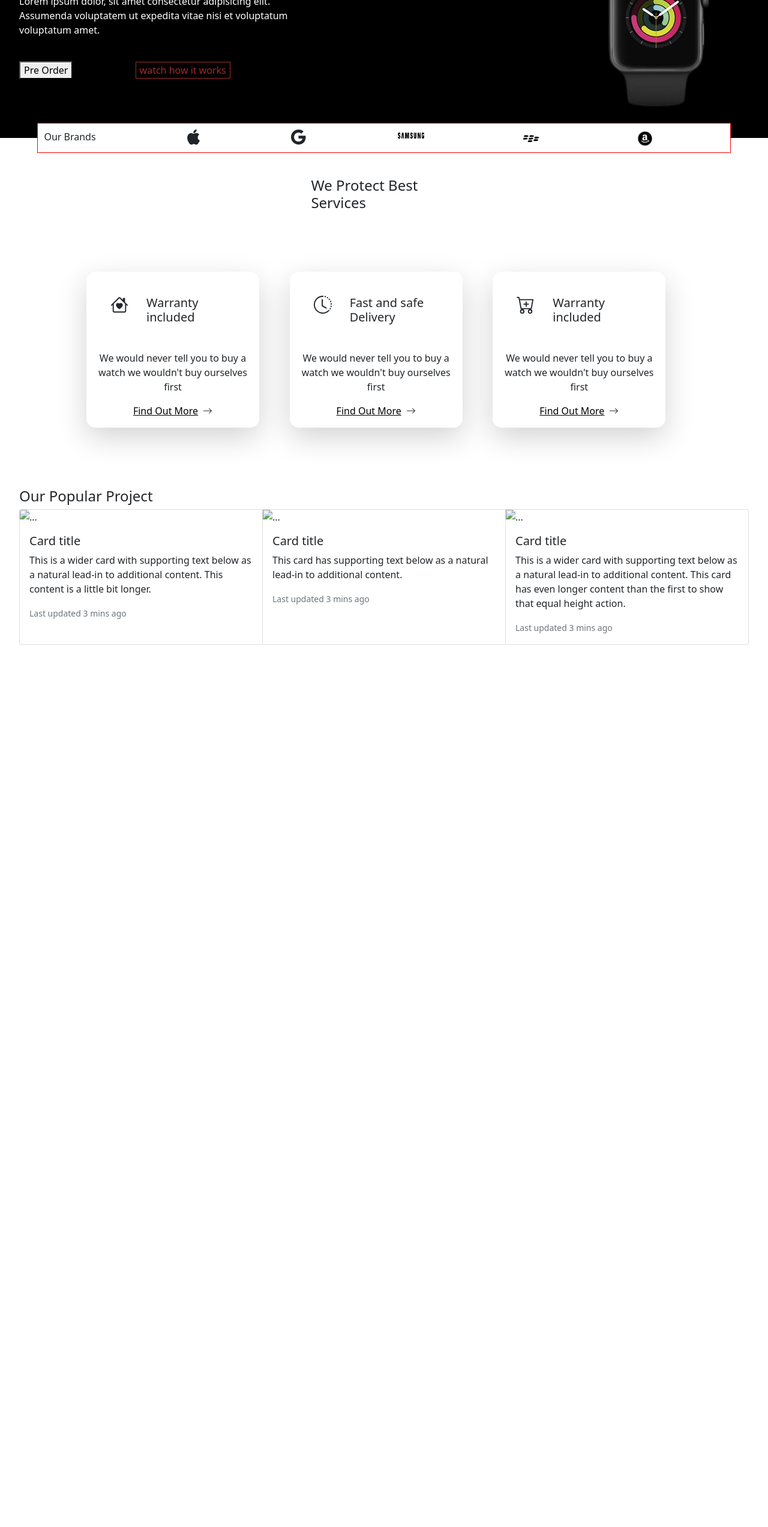
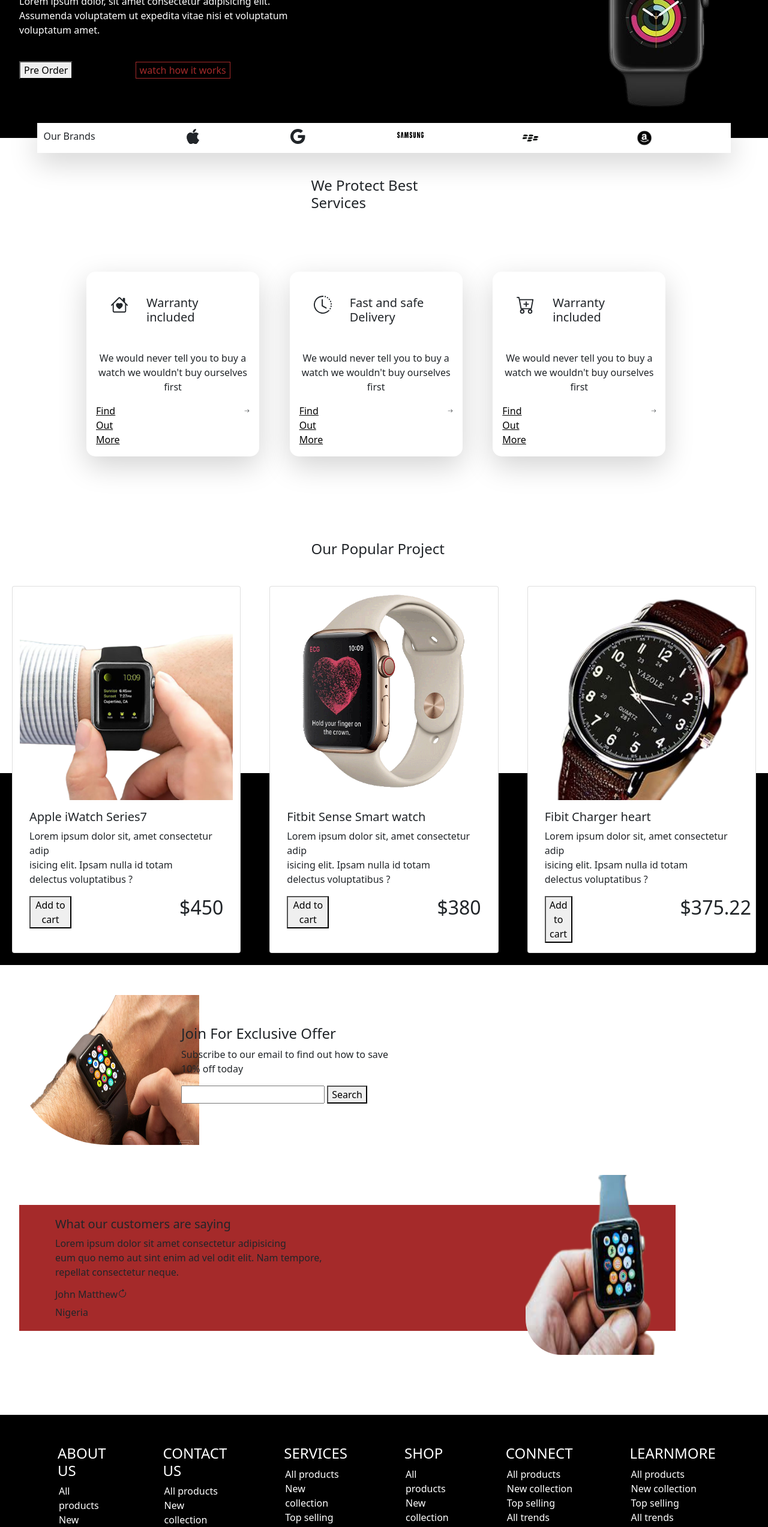
Before and after one commit to iPappyDev/Phone-Store, a plain HTML site: page index.html in a window 1280 px wide. Shown: the part 240-2786 px from the top of the page at 60% size. Before the commit the page ends 1315 px from the top, so only its background shows below. Drawn offline with Linux system fonts and the light colour scheme.

Commit message:
added the index.html

```diff
--- a/index.css
+++ b/index.css
@@ -10,3 +10,106 @@
     color: brown !important;
     /* font-size: 25px !important; */
 }
+.headsection{
+    display: flex; padding-top: 50px; height: 50vh; margin: auto; width: 95%;
+}
+.headsection p{
+    margin-top: 30px;
+}
+#headdiv{
+    margin-top: 40px;
+}
+#headButton{
+    margin-left: 100px; color: brown; border: 1px brown solid; background-color: black;
+}
+#headimgdiv{
+    margin-left: 400px;
+}
+.secSection{
+    margin: auto; width: 95%;
+}
+#secSectionDiv{
+    height: 50px; width: 95%; margin: auto; margin-top: -25px; background-color: white;
+}
+#secDivSect{
+    display: flex; padding-top: 10px; gap: 150px;
+}
+#secDivSect p{
+    margin-left: 10px;
+}
+.secDivSectImg1{
+    height: 20px; width: 50px;
+}
+.secDivSectImg2{
+    height: 30px; width: 50px;
+}
+.secDivSectImg3{
+    height: 30px; width: 30px;
+}
+.secSection h4{
+    margin: auto; width: 20%; margin-top: 40px;
+}
+#secSection2div{
+    width: 100%; padding: 100px;
+}
+#secSection2div h5{
+    margin-left: 30px;
+}
+#secSection2div a{
+    color: black !important
+}
+#svgDiv{
+    display: flex; justify-content: center;
+}
+.card-body div{
+    display: flex; gap: 180px;
+}
+.trdSection{
+    height: 40vh; background-color: black; margin-top: -300px;
+}
+.f4tSection{
+    margin: auto; width: 95%;
+}
+.f4tSection img{
+    height: 250px; width: 300px; border-radius: 50% 0% 0% 50%;
+}
+.colImg{
+    margin-top: 50px;
+}
+.colDiv{
+    margin-top: 100px; margin-left: -700px;
+}
+.divWatch{
+    margin-top: 100px;
+}
+#divWatchBrown{
+    background-color: brown; width: 90%; height: 210px;
+}
+#divWatchContent{
+    padding: 20px; margin-left: 40px;
+}
+.divWatch img{
+    margin-left: -250px; margin-top: -50px; height: 300px; border-radius: 20% 20% 20% 20%;
+}
+.f5tSetion{
+    background-color: black; height: 40vh; margin-top: 100px; color: white;
+}
+#f5Div{
+    margin: auto; width: 85%; display: flex; gap: 95px; padding-top: 50px;
+}
+.f5tSetion ol{
+    margin-left: -30px; list-style: none;
+}
+
+
+@media all and (min-width : 320px) {
+    #atag{
+        display: block;
+    }
+    #centersec {
+        margin: auto;
+        width: 80%;
+        border: 1px red solid;
+        min-height: 50vh;
+    }
+}
--- a/index.html
+++ b/index.html
@@ -10,7 +10,7 @@
 </head>
 <body>
     <header>
-        <nav class="navbar navbar-expand-lg navbar-light">
+        <nav class="navbar navbar-expand-lg navbar-danger">
             <div class="container-fluid">
               <a class="navbar-brand" href="#">Smartwatch</a>
               <button class="navbar-toggler" type="button" data-bs-toggle="collapse" data-bs-target="#navbarNav" aria-controls="navbarNav" aria-expanded="false" aria-label="Toggle navigation">
@@ -38,25 +38,25 @@
               </div>
             </div>
           </nav>
-          <section style="display: flex; padding-top: 50px; height: 50vh; margin: auto; width: 95%;">
+          <section class="headsection">
             <div>
                 <h2>Smart Watch You</h2>
                 <h3>Should Wear Everyday</h3>
-                <p style="margin-top: 30px;">Lorem ipsum dolor, sit amet consectetur adipisicing elit. <br> Assumenda voluptatem ut expedita vitae nisi et voluptatum voluptatum amet.</p>
-                <div style="margin-top: 40px;">
+                <p>Lorem ipsum dolor, sit amet consectetur adipisicing elit. <br> Assumenda voluptatem ut expedita vitae nisi et voluptatum voluptatum amet.</p>
+                <div id="headdiv">
                     <button >Pre Order</button>
-                    <button style="margin-left: 100px; color: brown; border: 1px brown solid; background-color: black;">watch how it works</button>
+                    <button id="headButton">watch how it works</button>
                 </div>
             </div>
-            <div style="margin-left: 400px;">
+            <div id="headimgdiv">
                 <img src="AW338GABB_apple_watch_s3_gps_38mm_space_grey_aluminium_black_sport_band-removebg-preview.png" alt="">
             </div>
         </section>
     </header>
-    <section style="margin: auto; width: 95%;">
-        <div style=" border: 1px red solid; height: 50px; width: 95%; margin: auto; margin-top: -25px; background-color: white;">
-            <div style="display: flex; margin-top: 10px; gap: 150px;">
-                <p style="margin-left: 10px;">Our Brands</p>
+    <section class="secSection">
+        <div class="shadow-lg" id="secSectionDiv">
+            <div id="secDivSect">
+                <p>Our Brands</p>
                 <svg xmlns="http://www.w3.org/2000/svg" width="25" height="25" fill="currentColor" class="bi bi-apple" viewBox="0 0 16 16">
                     <path d="M11.182.008C11.148-.03 9.923.023 8.857 1.18c-1.066 1.156-.902 2.482-.878 2.516.024.034 1.52.087 2.475-1.258.955-1.345.762-2.391.728-2.43Zm3.314 11.733c-.048-.096-2.325-1.234-2.113-3.422.212-2.189 1.675-2.789 1.698-2.854.023-.065-.597-.79-1.254-1.157a3.692 3.692 0 0 0-1.563-.434c-.108-.003-.483-.095-1.254.116-.508.139-1.653.589-1.968.607-.316.018-1.256-.522-2.267-.665-.647-.125-1.333.131-1.824.328-.49.196-1.422.754-2.074 2.237-.652 1.482-.311 3.83-.067 4.56.244.729.625 1.924 1.273 2.796.576.984 1.34 1.667 1.659 1.899.319.232 1.219.386 1.843.067.502-.308 1.408-.485 1.766-.472.357.013 1.061.154 1.782.539.571.197 1.111.115 1.652-.105.541-.221 1.324-1.059 2.238-2.758.347-.79.505-1.217.473-1.282Z"/>
                     <path d="M11.182.008C11.148-.03 9.923.023 8.857 1.18c-1.066 1.156-.902 2.482-.878 2.516.024.034 1.52.087 2.475-1.258.955-1.345.762-2.391.728-2.43Zm3.314 11.733c-.048-.096-2.325-1.234-2.113-3.422.212-2.189 1.675-2.789 1.698-2.854.023-.065-.597-.79-1.254-1.157a3.692 3.692 0 0 0-1.563-.434c-.108-.003-.483-.095-1.254.116-.508.139-1.653.589-1.968.607-.316.018-1.256-.522-2.267-.665-.647-.125-1.333.131-1.824.328-.49.196-1.422.754-2.074 2.237-.652 1.482-.311 3.83-.067 4.56.244.729.625 1.924 1.273 2.796.576.984 1.34 1.667 1.659 1.899.319.232 1.219.386 1.843.067.502-.308 1.408-.485 1.766-.472.357.013 1.061.154 1.782.539.571.197 1.111.115 1.652-.105.541-.221 1.324-1.059 2.238-2.758.347-.79.505-1.217.473-1.282Z"/>
@@ -64,13 +64,13 @@
                 <svg xmlns="http://www.w3.org/2000/svg" width="25" height="25" fill="currentColor" class="bi bi-google" viewBox="0 0 16 16">
                     <path d="M15.545 6.558a9.42 9.42 0 0 1 .139 1.626c0 2.434-.87 4.492-2.384 5.885h.002C11.978 15.292 10.158 16 8 16A8 8 0 1 1 8 0a7.689 7.689 0 0 1 5.352 2.082l-2.284 2.284A4.347 4.347 0 0 0 8 3.166c-2.087 0-3.86 1.408-4.492 3.304a4.792 4.792 0 0 0 0 3.063h.003c.635 1.893 2.405 3.301 4.492 3.301 1.078 0 2.004-.276 2.722-.764h-.003a3.702 3.702 0 0 0 1.599-2.431H8v-3.08h7.545z"/>
                 </svg>
-                <img src="samsung-simple-logo-transparent-png-10049-removebg-preview.png" alt="" style="height: 20px; width: 50px;">
-                <img src="6234afa05c8816c7bbc9d995-removebg-preview.png" alt="" style="height: 30px; width: 50px;">
-                <img src="743381-removebg-preview.png" alt="" style="height: 30px; width: 30px;">
+                <img src="samsung-simple-logo-transparent-png-10049-removebg-preview.png" alt="" class="secDivSectImg1">
+                <img src="6234afa05c8816c7bbc9d995-removebg-preview.png" alt="" class="secDivSectImg2">
+                <img src="743381-removebg-preview.png" alt="" class="secDivSectImg3">
             </div>
         </div>
-        <h4 style="margin: auto; width: 20%; margin-top: 40px;">We Protect Best Services</h4>
-        <div class="row m-auto" style="width: 100%; padding: 100px;">
+        <h4>We Protect Best Services</h4>
+        <div class="row m-auto" id="secSection2div">
             <div class="col-sm-4">
                 <div class="card shadow-lg border-0" style="width: 18rem; border-radius: 15px 15px 15px 15px;">
                     <div style="display: flex; padding: 40px;">
@@ -78,12 +78,12 @@
                             <path d="M8 6.982C9.664 5.309 13.825 8.236 8 12 2.175 8.236 6.336 5.309 8 6.982Z"/>
                             <path d="M8.707 1.5a1 1 0 0 0-1.414 0L.646 8.146a.5.5 0 0 0 .708.707L2 8.207V13.5A1.5 1.5 0 0 0 3.5 15h9a1.5 1.5 0 0 0 1.5-1.5V8.207l.646.646a.5.5 0 0 0 .708-.707L13 5.793V2.5a.5.5 0 0 0-.5-.5h-1a.5.5 0 0 0-.5.5v1.293L8.707 1.5ZM13 7.207V13.5a.5.5 0 0 1-.5.5h-9a.5.5 0 0 1-.5-.5V7.207l5-5 5 5Z"/>
                           </svg>
-                        <h5 style="margin-left: 30px;">Warranty <br> included</h5>
+                        <h5>Warranty <br> included</h5>
                     </div>
                     <div class="card-body" style="margin-top: -20px;">
                       <p class="card-text text-center">We would never tell you to buy a watch we wouldn't buy ourselves first</p>
-                      <div style="display: flex; justify-content: center;">
-                        <a href="#" style="color: black !important;">Find Out More</a>
+                      <div id="svgDiv">
+                        <a href="#">Find Out More</a>
                         <svg xmlns="http://www.w3.org/2000/svg" width="16" height="16" fill="currentColor" class="bi bi-arrow-right mt-1 ms-2" viewBox="0 0 16 16">
                             <path fill-rule="evenodd" d="M1 8a.5.5 0 0 1 .5-.5h11.793l-3.147-3.146a.5.5 0 0 1 .708-.708l4 4a.5.5 0 0 1 0 .708l-4 4a.5.5 0 0 1-.708-.708L13.293 8.5H1.5A.5.5 0 0 1 1 8z"/>
                         </svg>
@@ -99,12 +99,12 @@
                             <path d="M8 1a7 7 0 1 0 4.95 11.95l.707.707A8.001 8.001 0 1 1 8 0v1z"/>
                             <path d="M7.5 3a.5.5 0 0 1 .5.5v5.21l3.248 1.856a.5.5 0 0 1-.496.868l-3.5-2A.5.5 0 0 1 7 9V3.5a.5.5 0 0 1 .5-.5z"/>
                         </svg>
-                        <h5 style="margin-left: 30px;">Fast and safe <br> Delivery</h5>
+                        <h5>Fast and safe <br> Delivery</h5>
                     </div>
                     <div class="card-body" style="margin-top: -20px;">
                       <p class="card-text text-center">We would never tell you to buy a watch we wouldn't buy ourselves first</p>
-                      <div style="display: flex; justify-content: center;">
-                        <a href="#" style="color: black !important;">Find Out More</a>
+                      <div id="svgDiv">
+                        <a href="#">Find Out More</a>
                         <svg xmlns="http://www.w3.org/2000/svg" width="16" height="16" fill="currentColor" class="bi bi-arrow-right mt-1 ms-2" viewBox="0 0 16 16">
                             <path fill-rule="evenodd" d="M1 8a.5.5 0 0 1 .5-.5h11.793l-3.147-3.146a.5.5 0 0 1 .708-.708l4 4a.5.5 0 0 1 0 .708l-4 4a.5.5 0 0 1-.708-.708L13.293 8.5H1.5A.5.5 0 0 1 1 8z"/>
                         </svg>
@@ -119,12 +119,12 @@
                             <path d="M9 5.5a.5.5 0 0 0-1 0V7H6.5a.5.5 0 0 0 0 1H8v1.5a.5.5 0 0 0 1 0V8h1.5a.5.5 0 0 0 0-1H9V5.5z"/>
                             <path d="M.5 1a.5.5 0 0 0 0 1h1.11l.401 1.607 1.498 7.985A.5.5 0 0 0 4 12h1a2 2 0 1 0 0 4 2 2 0 0 0 0-4h7a2 2 0 1 0 0 4 2 2 0 0 0 0-4h1a.5.5 0 0 0 .491-.408l1.5-8A.5.5 0 0 0 14.5 3H2.89l-.405-1.621A.5.5 0 0 0 2 1H.5zm3.915 10L3.102 4h10.796l-1.313 7h-8.17zM6 14a1 1 0 1 1-2 0 1 1 0 0 1 2 0zm7 0a1 1 0 1 1-2 0 1 1 0 0 1 2 0z"/>
                           </svg>
-                        <h5 style="margin-left: 30px;">Warranty <br> included</h5>
+                        <h5>Warranty <br> included</h5>
                     </div>
                     <div class="card-body" style="margin-top: -20px;">
                       <p class="card-text text-center">We would never tell you to buy a watch we wouldn't buy ourselves first</p>
-                      <div style="display: flex; justify-content: center;">
-                        <a href="#" style="color: black !important;">Find Out More</a>
+                      <div id="svgDiv">
+                        <a href="#">Find Out More</a>
                         <svg xmlns="http://www.w3.org/2000/svg" width="16" height="16" fill="currentColor" class="bi bi-arrow-right mt-1 ms-2" viewBox="0 0 16 16">
                             <path fill-rule="evenodd" d="M1 8a.5.5 0 0 1 .5-.5h11.793l-3.147-3.146a.5.5 0 0 1 .708-.708l4 4a.5.5 0 0 1 0 .708l-4 4a.5.5 0 0 1-.708-.708L13.293 8.5H1.5A.5.5 0 0 1 1 8z"/>
                         </svg>
@@ -134,36 +134,133 @@
             </div>
         </div>
         <h4>Our Popular Project</h4>
-        <div>
-            <div class="card-group">
-                <div class="card">
-                  <img src="..." class="card-img-top" alt="...">
-                  <div class="card-body">
-                    <h5 class="card-title">Card title</h5>
-                    <p class="card-text">This is a wider card with supporting text below as a natural lead-in to additional content. This content is a little bit longer.</p>
-                    <p class="card-text"><small class="text-muted">Last updated 3 mins ago</small></p>
+        <div class="row gap-5 mt-5">
+            <div class="card col" style="width: 18rem;">
+                <img src="Silicone-Strap-for-Apple-Watch-Band-38mm-42mm-Iwatch-Band-44mm-40mm-Sport-Bracelet-removebg-preview.png" class="card-img-top" alt="">
+                <div class="card-body">
+                  <h5 class="card-title">Apple iWatch Series7</h5>
+                  <p class="card-text">Lorem ipsum dolor sit, amet consectetur adip <br> isicing elit. Ipsam nulla id totam <br> delectus voluptatibus ?</p>
+                  <div>
+                    <button>Add to cart</button>
+                    <h2>$450</h2>
                   </div>
                 </div>
-                <div class="card">
-                  <img src="..." class="card-img-top" alt="...">
-                  <div class="card-body">
-                    <h5 class="card-title">Card title</h5>
-                    <p class="card-text">This card has supporting text below as a natural lead-in to additional content.</p>
-                    <p class="card-text"><small class="text-muted">Last updated 3 mins ago</small></p>
+              </div>
+              <div class="card col" style="width: 18rem;">
+                <img src="Apple-iWatch-Series-4-removebg-preview.png" class="card-img-top" alt="...">
+                <div class="card-body">
+                  <h5 class="card-title">Fitbit Sense Smart watch</h5>
+                  <p class="card-text">Lorem ipsum dolor sit, amet consectetur adip <br> isicing elit. Ipsam nulla id totam <br> delectus voluptatibus ?</p>
+                  <div>
+                    <button>Add to cart</button>
+                    <h2>$380</h2>
                   </div>
                 </div>
-                <div class="card">
-                  <img src="..." class="card-img-top" alt="...">
-                  <div class="card-body">
-                    <h5 class="card-title">Card title</h5>
-                    <p class="card-text">This is a wider card with supporting text below as a natural lead-in to additional content. This card has even longer content than the first to show that equal height action.</p>
-                    <p class="card-text"><small class="text-muted">Last updated 3 mins ago</small></p>
+              </div>
+              <div class="card col" style="width: 18rem;">
+                <img src="1-removebg-preview.png" class="card-img-top" alt="...">
+                <div class="card-body">
+                  <h5 class="card-title">Fibit Charger heart</h5>
+                  <p class="card-text">Lorem ipsum dolor sit, amet consectetur adip <br> isicing elit. Ipsam nulla id totam <br> delectus voluptatibus ?</p>
+                  <div>
+                    <button>Add to cart</button>
+                    <h2>$375.22</h2>
                   </div>
                 </div>
               </div>
         </div>
     </section>
-
+    <section class="trdSection"></section>
+    <section class="f4tSection">
+        <div class="row">
+            <div class="col colImg">
+                <img src="akrales_171113_2119_0045-removebg-preview.png" alt="">
+            </div>
+            <div class="col colDiv">
+                <h4>Join For Exclusive Offer</h4>
+                <p>Subscribe to our email to find out how to save <br> 10% off today</p>
+                <input type="text">
+                <button>Search</button>
+            </div>
+        </div>
+        <div class="d-flex divWatch">
+            <div id="divWatchBrown">
+                <div id="divWatchContent">
+                    <h5>What our customers are saying</h5>
+                <p>Lorem ipsum dolor sit amet consectetur adipisicing <br> eum quo nemo aut sint enim ad vel odit  elit. Nam tempore, <br> repellat consectetur neque.</p>
+                <div class="d-flex">
+                    <div>
+                        <h6>John Matthew</h6>
+                        <p>Nigeria</p>
+                    </div>
+                    <svg xmlns="http://www.w3.org/2000/svg" width="16" height="16" fill="currentColor" class="bi bi-arrow-clockwise" viewBox="0 0 16 16">
+                        <path fill-rule="evenodd" d="M8 3a5 5 0 1 0 4.546 2.914.5.5 0 0 1 .908-.417A6 6 0 1 1 8 2v1z"/>
+                        <path d="M8 4.466V.534a.25.25 0 0 1 .41-.192l2.36 1.966c.12.1.12.284 0 .384L8.41 4.658A.25.25 0 0 1 8 4.466z"/>
+                    </svg>
+                </div>
+                </div>
+            </div>
+            <img src="images-removebg-preview.png" alt="">
+        </div>
+    </section>
+    <section class="f5tSetion">
+        <div id="f5Div">
+            <div>
+                <h4>ABOUT US</h4>
+                <ol>
+                    <li>All products</li>
+                    <li>New collection</li>
+                    <li>Top selling</li>
+                    <li>All trends</li>
+                </ol>
+            </div>
+            <div>
+                <h4>CONTACT US</h4>
+                <ol>
+                    <li>All products</li>
+                    <li>New collection</li>
+                    <li>Top selling</li>
+                    <li>All trends</li>
+                </ol>
+            </div>
+            <div>
+                <h4>SERVICES</h4>
+                <ol>
+                    <li>All products</li>
+                    <li>New collection</li>
+                    <li>Top selling</li>
+                    <li>All trends</li>
+                </ol>
+            </div>
+            <div>
+                <h4>SHOP</h4>
+                <ol>
+                    <li>All products</li>
+                    <li>New collection</li>
+                    <li>Top selling</li>
+                    <li>All trends</li>
+                </ol>
+            </div>
+            <div>
+                <h4>CONNECT</h4>
+                <ol>
+                    <li>All products</li>
+                    <li>New collection</li>
+                    <li>Top selling</li>
+                    <li>All trends</li>
+                </ol>
+            </div>
+            <div>
+                <h4>LEARNMORE</h4>
+                <ol>
+                    <li>All products</li>
+                    <li>New collection</li>
+                    <li>Top selling</li>
+                    <li>All trends</li>
+                </ol>
+            </div>
+        </div>
+    </section>
     <script src="bootstrap-5.1.3-dist/js/bootstrap.js"></script>
 </body>
 </html>
```
Also changed, not shown: ash.jpeg (added), 1 other file.
